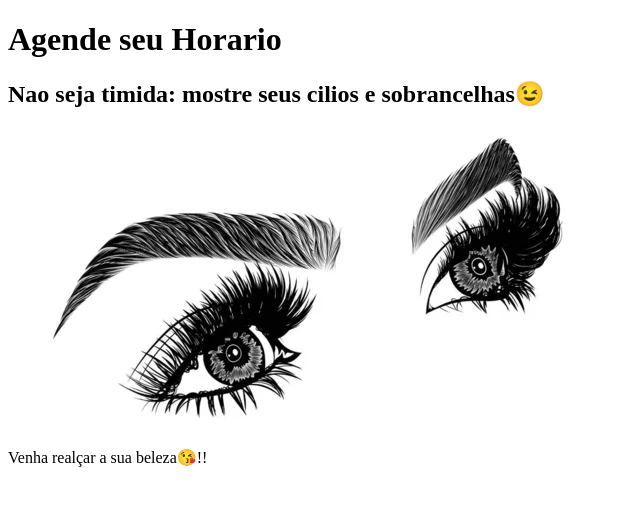
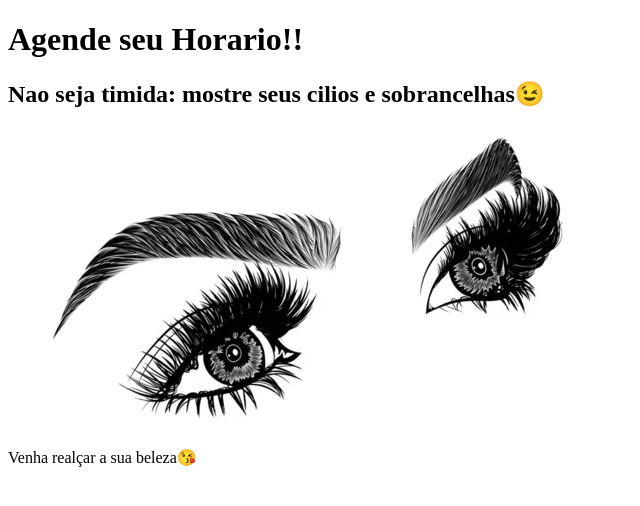
Before and after one commit to HelenCristina19/tags-semanticas, a plain HTML site: page index.html in a window 1280 px wide. Shown: the full height of the page, 0-640 px from the left. Drawn offline with Linux system fonts and the light colour scheme.

Commit message:
modificacoes

```diff
--- a/index.html
+++ b/index.html
@@ -4,9 +4,10 @@
     <title>sobrancelha</title>
 </head>
 <body>
-    <h1>Agende seu Horario</h1>
+    <h1>Agende seu Horario!!</h1>
     <h2>Nao seja timida: mostre seus cilios e sobrancelhas😉</h2>
     <img src="./sobrancelha 1.jpg" alt="logo de uma sobrancelha">
-    <p>Venha realçar a sua beleza😘!!</p>
+    <p>Venha realçar a sua beleza😘</p>
+
 </body>
 </html>
```
